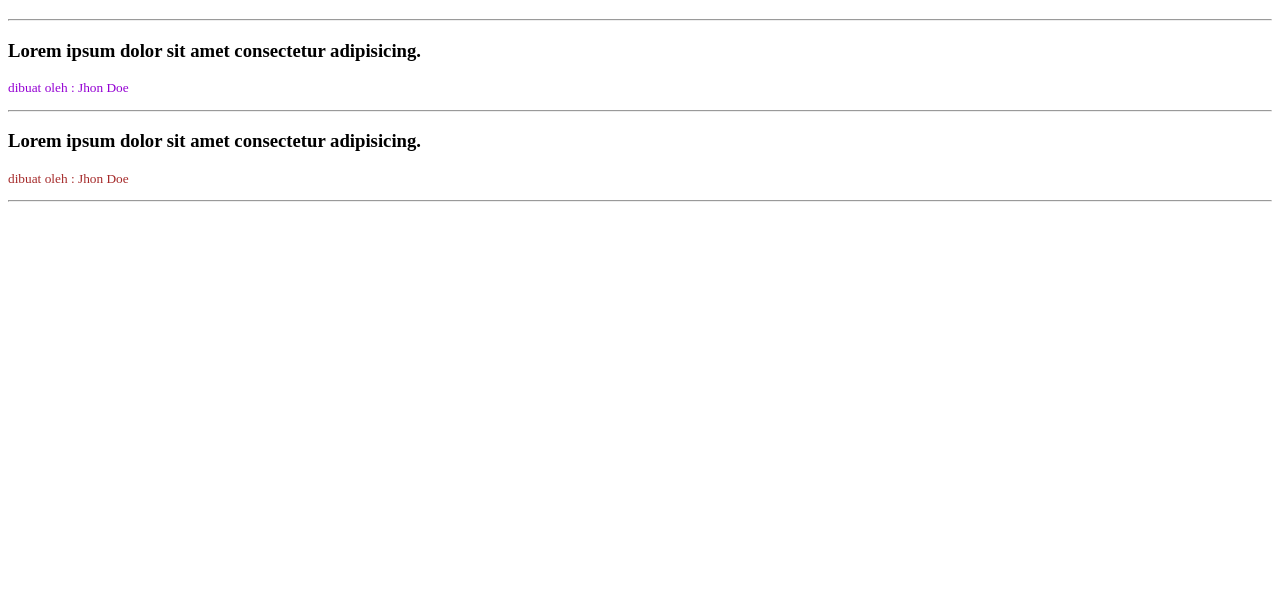
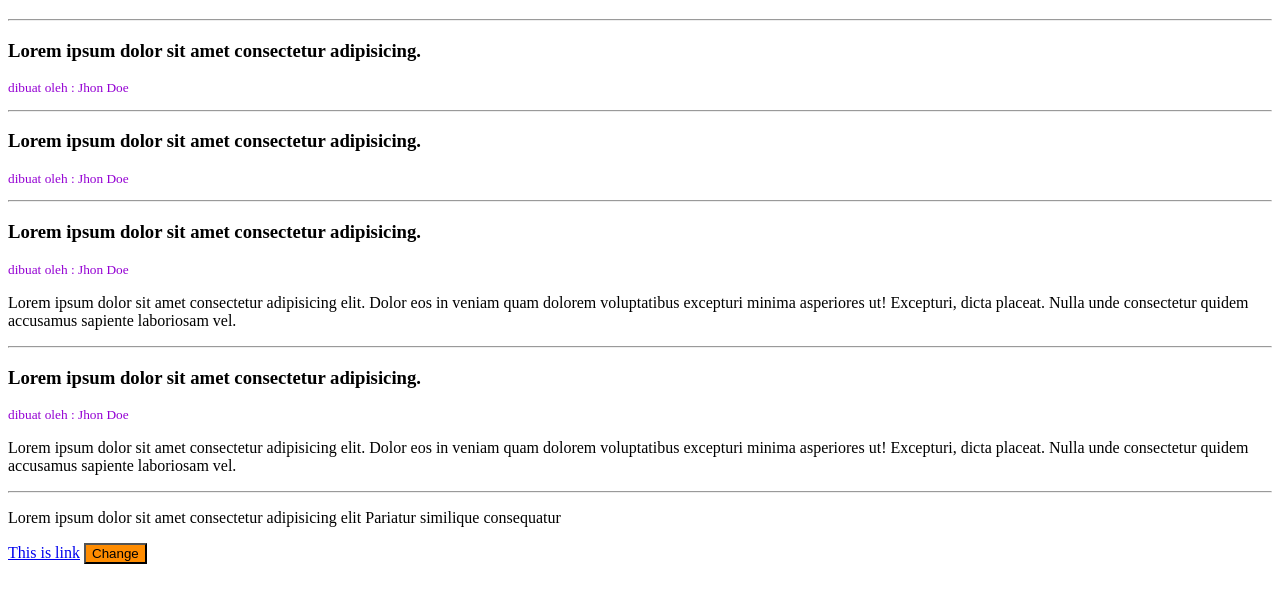
Before and after one commit to setiawancode/belajar-CSS, a plain HTML site: page selector/descendant/index.html in a window 1280 px wide. Shown: the part 61-664 px from the top of the page. Drawn offline with Linux system fonts and the light colour scheme.

Commit message:
direct decendant dan ajdacent selector

```diff
--- a/selector/descendant/index.html
+++ b/selector/descendant/index.html
@@ -5,20 +5,26 @@
     <meta name="viewport" content="width=device-width, initial-scale=1.0" />
     <title>Descendant Selector</title>
     <style>
+      /* decendant selector
       section p {
         font-size: smaller;
         color: darkviolet;
+      } */
+      /* direct decendant */
+      .content > p {
+        font-size: smaller;
+        color: darkviolet;
       }
-      .content p {
-        font-size: smaller;
-        color: brown;
+      /* ajdacent selector */
+      a + button {
+        background-color: darkorange;
       }
     </style>
   </head>
   <body>
     <h1>Blog Lorem</h1>
     <hr />
-    <section>
+    <section class="content">
       <h3>Lorem ipsum dolor sit amet consectetur adipisicing.</h3>
       <p>dibuat oleh : <span>Jhon Doe</span></p>
     </section>
@@ -28,5 +34,37 @@
       <p>dibuat oleh : <span>Jhon Doe</span></p>
     </section>
     <hr />
+    <section class="content">
+      <h3>Lorem ipsum dolor sit amet consectetur adipisicing.</h3>
+      <p>dibuat oleh : <span>Jhon Doe</span></p>
+      <div>
+        <p>
+          Lorem ipsum dolor sit amet consectetur adipisicing elit. Dolor eos in
+          veniam quam dolorem voluptatibus excepturi minima asperiores ut!
+          Excepturi, dicta placeat. Nulla unde consectetur quidem accusamus
+          sapiente laboriosam vel.
+        </p>
+      </div>
+    </section>
+    <hr />
+    <section class="content">
+      <h3>Lorem ipsum dolor sit amet consectetur adipisicing.</h3>
+      <p>dibuat oleh : <span>Jhon Doe</span></p>
+      <div>
+        <p>
+          Lorem ipsum dolor sit amet consectetur adipisicing elit. Dolor eos in
+          veniam quam dolorem voluptatibus excepturi minima asperiores ut!
+          Excepturi, dicta placeat. Nulla unde consectetur quidem accusamus
+          sapiente laboriosam vel.
+        </p>
+      </div>
+    </section>
+    <hr />
+    <p>
+      Lorem ipsum dolor sit amet consectetur adipisicing elit Pariatur similique
+      consequatur
+    </p>
+    <a href="#">This is link</a>
+    <button>Change</button>
   </body>
 </html>
```
